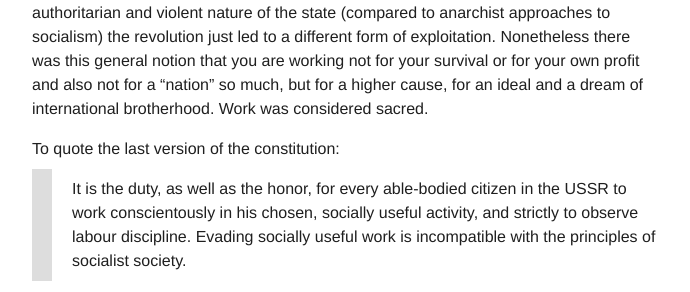
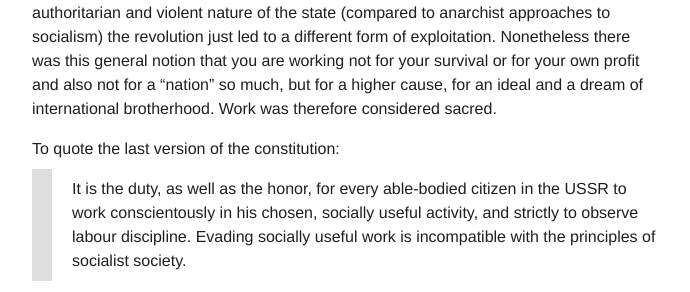
Before and after one commit to floshin/acrolib, a Jekyll site: the page built from training/training-philosophies.md, in a window 1280 px wide and 900 px high, scrolled down 2471 px. Shown: the part 376-668 px from the top of the window, without its empty margins (293-983 px from the left). Built offline with Jekyll 4.4.1, drawn with Linux system fonts in a browser that asks for light colours; our own code applies the rules of GitHub Pages for plain Markdown files; some of the changed text lies outside the part shown.

Commit message:
Update training-philosophies.md

```diff
--- a/training/training-philosophies.md
+++ b/training/training-philosophies.md
@@ -24,7 +24,7 @@ This is not the approach of the reasonable coaches falling into this category. T
 
 ## How Soviet Work Society defined the Acrobatic Training System
 
-To really understand this difference, we have to dive a bit deeper into the cultural roots of acrobatic gymnastics, as it evolved in the Soviet Union. The soviets promoted a very particular philosophy of labour and developed a labour culture, in which the labour or "work" was given the utmost importance. The revolution was grounded in the idea to overcome and put an end to the exploitation of labour. Obviously in reality due to the authoritarian and violent nature of the state (compared to anarchist approaches to socialism) the revolution just led to a different form of exploitation. Nonetheless there was this general notion that you are working not for your survival or for your own profit and also not for a "nation" so much, but for a higher cause, for an ideal and a dream of international brotherhood. Work was considered sacred.
+To really understand this difference, we have to dive a bit deeper into the cultural roots of acrobatic gymnastics, as it evolved in the Soviet Union. The soviets promoted a very particular philosophy of labour and developed a labour culture, in which the labour or "work" was given the utmost importance. The revolution was grounded in the idea to overcome and put an end to the exploitation of labour. Obviously in reality due to the authoritarian and violent nature of the state (compared to anarchist approaches to socialism) the revolution just led to a different form of exploitation. Nonetheless there was this general notion that you are working not for your survival or for your own profit and also not for a "nation" so much, but for a higher cause, for an ideal and a dream of international brotherhood. Work was therefore considered sacred.
 
 To quote the last version of the constitution:
 > It is the duty, as well as the honor, for every able-bodied citizen in the USSR to work conscientously in his chosen, socially useful activity, and strictly to observe labour discipline. Evading socially useful work is incompatible with the principles of socialist society.
```
Also changed, not shown: other parts of training/training-philosophies.md (+1 -1 lines).
